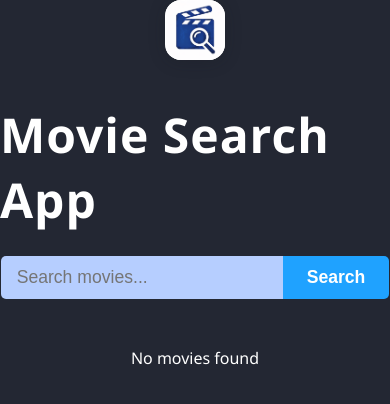
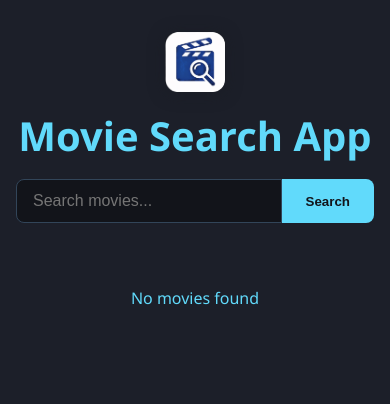
Before and after one commit to aakritibagri/Movie_Search_App, a React (Create React App) app: page / in a window 390 px wide. Shown: the top 404 px of the page. Built offline with nearby package versions, Linux system fonts and the light colour scheme.

Commit message:
updated styling
Updated styles for body, header, buttons, and movie cards. Improved responsiveness and overall design.

```diff
--- a/src/App.css
+++ b/src/App.css
@@ -1,182 +1,240 @@
-body {
+/* General Body and Root */
+body, html, #root {
   margin: 0;
-  font-family: 'Segoe UI', 'Roboto', sans-serif;
-  background: #232733;
-  color: #fff;
+  padding: 0;
+  height: 100%;
+  font-family: 'Segoe UI', Tahoma, Geneva, Verdana, sans-serif;
+  background-color: #1c1f29;
+  color: #e0e0e0;
 }
 
-.App-header {
+/* App Container */
+.App {
+  min-height: 100vh;
   display: flex;
   flex-direction: column;
   align-items: center;
-  min-height: 100vh;
-  justify-content: flex-start;
+  padding: 2rem 1rem;
+  box-sizing: border-box;
 }
 
-h1 {
-  font-size: 3rem;
-  margin: 2rem 0 1.5rem 0;
-  font-weight: bold;
-  letter-spacing: 1px;
+/* Header */
+.App-header {
+  width: 100%;
+  max-width: 1200px;
+  margin-bottom: 2rem;
+  text-align: center;
+  color: #61dafb;
+  display: flex;
+  flex-wrap: wrap;
+  align-items: center;
+  justify-content: center;
+  gap: 1rem;
 }
 
+.App-header img {
+  height: 60px;
+  width: 60px;
+  object-fit: contain;
+  border-radius: 12px;
+  box-shadow: 0 2px 16px rgba(25, 29, 36, 0.7);
+  background: #12141a;
+}
+
+.App-header h1 {
+  font-weight: 700;
+  font-size: 2.5rem;
+  margin: 0;
+  color: #61dafb;
+  user-select: none;
+}
+
+/* Search bar styling */
 form {
   display: flex;
+  justify-content: center;
   margin-bottom: 2rem;
+  width: 100%;
+  max-width: 600px;
 }
 
-input[type='text'] {
-  padding: 0.7rem 1rem;
-  border: none;
-  border-radius: 5px 0 0 5px;
-  font-size: 1.1rem;
-  width: 250px;
-  outline: none;
-  background-color: #b6ceff;
-  color: #1d0230;
+input[type="text"] {
+  flex-grow: 1;
+  padding: 0.75rem 1rem;
+  border-radius: 8px 0 0 8px;
+  border: 1px solid #324559;
+  background-color: #12141a;
+  color: #e0e0e0;
+  font-size: 1rem;
+  outline-offset: 2px;
+  outline-color: transparent;
+  transition: outline-color 0.3s ease, box-shadow 0.3s ease;
 }
 
-button[type='submit'] {
-  padding: 0.7rem 1.5rem;
-  border: none;
-  border-radius: 0 5px 5px 0;
-  background: #1fa2ff;
-  color: #fff;
-  font-weight: bold;
-  cursor: pointer;
-  font-size: 1.1rem;
-  transition: background 0.2s;
+input[type="text"]:focus {
+  outline-color: #61dafb;
+  box-shadow: 0 0 8px #61dafb88;
 }
 
-button[type='submit']:hover {
-  background: #1976d2;
+button[type="submit"] {
+  padding: 0 1.5rem;
+  background-color: #61dafb;
+  border: none;
+  border-radius: 0 8px 8px 0;
+  font-weight: 600;
+  color: #12141a;
+  cursor: pointer;
+  transition: background-color 0.3s ease;
 }
 
-.movie-list {
-  display: flex;
-  flex-wrap: wrap;
-  gap: 2rem;
-  justify-content: center;
-  margin-top: 2rem;
-  width: 90vw;
-  max-width: 1200px;
+button[type="submit"]:hover {
+  background-color: #52a7db;
 }
 
-.movie-card {
-  background: #323848;
-  border-radius: 10px;
-  box-shadow: 0 4px 32px 0 #181c2490;
-  padding: 1rem 1rem 0.5rem 1rem;
-  text-align: center;
-  width: 220px;
-  transition: transform 0.2s, box-shadow 0.2s;
-  display: flex;
-  flex-direction: column;
-  align-items: center;
+/* Movie List grid */
+.movie-list {
+  display: grid;
+  grid-template-columns: repeat(auto-fit, minmax(220px, 1fr));
+  gap: 2rem;
+  max-width: 1200px;
+  width: 100%;
+  padding-bottom: 2rem;
 }
 
-.movie-card:hover {
-  transform: translateY(-10px) scale(1.04);
-  box-shadow: 0 8px 32px 0 #182c4a80;
-}
-
-.movie-card img {
-  width: 170px;
-  height: 255px;
-  object-fit: cover;
-  border-radius: 7px;
-  margin-bottom: 1rem;
-  background: #252a38;
-}
-
-.movie-card h3 {
-  margin: 0.5rem 0 0.3rem 0;
-  font-size: 1.15rem;
-  font-weight: 600;
-  color: #1fa2ff;
-}
-
-.movie-card p {
-  margin: 0 0 1rem 0;
-  font-size: 1rem;
-  opacity: 0.8;
-}
-.overlay {
-  background: rgba(10, 10, 20, 0.7);
-  position: fixed;
-  top: 0; left: 0; right: 0; bottom: 0;
-  z-index: 999;
-}
-
-.modal {
-  max-width: 620px;
-  background: #22252c;
-  color: #fff;
-  margin: 6vh auto;
-  padding: 2rem;
+/* Movie Card */
+.movie-card {
+  background-color: #b80810c7;
+  padding: 1rem;
   border-radius: 14px;
-  outline: none;
+  box-shadow: 0 4px 12px rgba(255, 0, 30, 0.4);
+  cursor: pointer;
+  text-align: center;
+  color: #fff9f9;
   position: relative;
-  box-shadow: 0 4px 44px 0 #131527bf;
-  z-index: 1000;
-}
-.movie-card:focus {
-  outline: 2px solid #1fa2ff;
-  outline-offset: 3px;
-}
-button:focus,
-input:focus {
-  outline: 2px solid #1fa2ff;
-}
-.movie-card {
-  background: #323848;
-  border-radius: 10px;
-  box-shadow: 0 4px 32px 0 #181c2490;
-  padding: 1rem 1rem 0.5rem 1rem;
-  text-align: center;
-  width: 220px;
   transition: transform 0.2s ease, box-shadow 0.2s ease;
 }
 
 .movie-card:hover,
-.movie-card:focus {
-  transform: translateY(-10px) scale(1.04);
-  box-shadow: 0 8px 32px 0 #182c4a80;
-  outline: none; /* For keyboard focus, we add a visible outline separately */
+.movie-card:focus-visible {
+  transform: translateY(-8px);
+  box-shadow: 0 8px 32px rgba(24, 44, 89, 0.7);
+  outline: none;
 }
 
-.movie-card:focus-visible {
-  outline: 2px solid #1fa2ff;
-  outline-offset: 3px;
-}
-:root {
-  --primary-color: #1fa2ff;
-  --background-color: #232733;
-  --card-bg-color: #323848;
-  --text-color: #fff;
+.movie-card img {
+  max-width: 100%;
+  border-radius: 10px;
+  margin-bottom: 0.75rem;
+  user-select: none;
 }
 
-body {
-  background-color: var(--background-color);
-  color: var(--text-color);
-  font-family: 'Segoe UI', Tahoma, Geneva, Verdana, sans-serif;
-}
-.app-logo {
-  display: block;
-  margin: 0 auto 16px auto; /* Center horizontally and add space below */
-  height: 250px;
-  width: 250px;
-  object-fit: contain;      /* Prevent stretching */
-  border-radius: 16px;      /* Optional: rounded corners for modern look */
-  box-shadow: 0 2px 16px 0 #191c2040; /* Soft shadow */
-  background: #fff;         /* Optional: logo background */
+.movie-card h3 {
+  margin: 0.25rem 0;
+  font-size: 1.25rem;
+  font-weight: 600;
+  color: #d4f6ff;
 }
 
-/* Adjust for smaller screens if needed */
-@media (max-width: 600px) {
-  .app-logo {
-    height: 60px;
-    width: 60px;
-    margin-bottom: 10px;
+.movie-card p {
+  margin: 0;
+  font-size: 1rem;
+  color: #b0b8cc;
+}
+
+/* Favorite star button */
+.movie-card button {
+  position: absolute;
+  top: 12px;
+  right: 12px;
+  font-size: 24px;
+  background: transparent;
+  border: none;
+  color: gray;
+  cursor: pointer;
+  transition: color 0.3s ease;
+}
+
+.movie-card button:hover {
+  color: gold;
+}
+
+/* Modal Styles */
+.modal {
+  background-color: #1c1f29;
+  max-width: 800px;
+  margin: auto;
+  padding: 1.5rem;
+  border-radius: 12px;
+  outline: none;
+  color: #e0e0e0;
+  box-shadow: 0 12px 48px rgba(0,0,0,0.8);
+}
+
+.overlay {
+  background-color: rgba(20, 20, 20, 0.85);
+  position: fixed;
+  top: 0;
+  left: 0;
+  right: 0;
+  bottom: 0;
+  overflow-y: auto;
+  z-index: 1000;
+}
+
+.modal button {
+  background-color: #61dafb;
+  border: none;
+  padding: 0.5rem 1rem;
+  border-radius: 8px;
+  color: #12141a;
+  cursor: pointer;
+  font-weight: bold;
+  transition: background-color 0.3s ease;
+}
+
+.modal button:hover {
+  background-color: #52a7db;
+}
+
+.modal h2 {
+  margin-top: 0;
+  color: #61dafb;
+}
+
+.modal img {
+  max-width: 200px;
+  border-radius: 10px;
+  user-select: none;
+}
+
+/* Trailer iframe */
+.modal iframe {
+  border-radius: 8px;
+  margin-top: 1rem;
+  box-shadow: 0 0 12px #61dafbaa;
+  width: 100%;
+  max-height: 315px;
+}
+
+/* Responsive tweaks */
+@media (max-width: 768px) {
+  .App-header {
+    flex-direction: column;
+  }
+
+  .movie-list {
+    grid-template-columns: repeat(auto-fit, minmax(180px, 1fr));
+    gap: 1rem;
+  }
+
+  .modal {
+    max-width: 95%;
   }
 }
+.toggle-button-container {
+  width: 100%;
+  max-width: 1200px; /* match your app container */
+  margin: 0 auto;
+  text-align: left; /* aligns the button to left */
+  padding: 0 1rem;
+}
```
